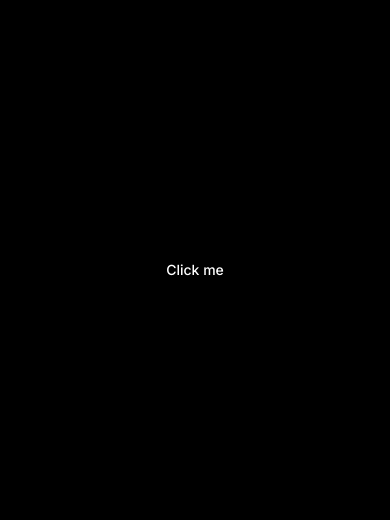
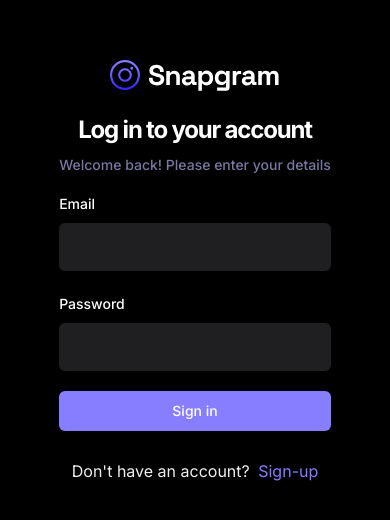
Before and after one commit to pinky-banik/Social-Media-jm, a React (Vite) app: page /sign-in in a window 390 px wide. Shown: the part 152-672 px from the top of the page. Built offline with nearby package versions, Linux system fonts and the light colour scheme; no server answers.

Commit message:
sign in dobne

```diff
--- a/src/_auth/forms/SigninForm.tsx
+++ b/src/_auth/forms/SigninForm.tsx
@@ -1,12 +1,123 @@
+import * as z from "zod"
 import { Button } from "@/components/ui/button";
+import { zodResolver } from "@hookform/resolvers/zod"
+import { useForm } from "react-hook-form";
+import {
+    Form,
+    FormControl,
+    FormField,
+    FormItem,
+    FormLabel,
+    FormMessage,
+} from "@/components/ui/form"
+import { Input } from "@/components/ui/input"
+import { SigninValidation } from "@/lib/validation";
+import Loader from "@/components/shared/Loader";
+import { Link, useNavigate } from "react-router-dom";
+import { useToast } from "@/components/ui/use-toast"
+import { useSigninAccount } from "@/lib/react-query/queriesAndMutations";
+import { useUserContext } from "@/context/AuthContext";
 
 
-const SigninForm = () => {
+
+
+const SignInForm = () => {
+
+    const { toast } = useToast();
+    const { checkAuthUser, isLoading: isUserloading } = useUserContext();
+    const navigate = useNavigate();
+    const {
+        mutateAsync: signInAccount
+    } = useSigninAccount();
+
+    // 1. Define your form.
+    const form = useForm<z.infer<typeof SigninValidation>>({
+        resolver: zodResolver(SigninValidation),
+        defaultValues: {
+            email: '',
+            password: ''
+        },
+    })
+
+
+
+    // 2. Define a submit handler.
+    async function onSubmit(values: z.infer<typeof SigninValidation>) {
+
+        const session = await signInAccount({
+            email: values.email,
+            password: values.password,
+        })
+        console.log(session)
+
+        if (!session) {
+            return toast({ title: 'Sign in failed. Please try again.' })
+        }
+
+        const isLoggedIn = await checkAuthUser();
+        console.log(isLoggedIn);
+
+        if (isLoggedIn) {
+            form.reset();
+            navigate('/');
+        } else {
+            return toast({ title: 'Sign up failed. Please try again' })
+        }
+
+
+    }
     return (
-        <div>
-            <Button>Click me</Button>
-        </div>
+
+        <Form {...form}>
+            <div className="sw:w-420 flex-center flex-col">
+                <img src="/assets/images/logo.svg" alt="logo" />
+                <h2 className="h3-bold md:h2-bold pt-5 sm:pt-12">Log in to your account</h2>
+                <p className="text-light-3 small-medium md:base-regular mt-2">Welcome back! Please enter your details</p>
+                <form onSubmit={form.handleSubmit(onSubmit)} className="flex flex-col gap-5 w-full  mt-4">
+
+                    <FormField
+                        control={form.control}
+                        name="email"
+                        render={({ field }) => (
+                            <FormItem>
+                                <FormLabel className="shad-form_label">Email</FormLabel>
+                                <FormControl>
+                                    <Input type="text" className="shad-input" {...field} />
+                                </FormControl>
+                                <FormMessage />
+                            </FormItem>
+                        )}
+                    />
+                    <FormField
+                        control={form.control}
+                        name="password"
+                        render={({ field }) => (
+                            <FormItem>
+                                <FormLabel>Password</FormLabel>
+                                <FormControl>
+                                    <Input type="text" className="shad-input" {...field} />
+                                </FormControl>
+                                <FormMessage />
+                            </FormItem>
+                        )}
+                    />
+                    <Button className="shad-button_primary" type="submit">
+                        {
+                            isUserloading ? (
+                                <div className="flex-center gap-2 ">
+                                    <Loader /> Loading...
+                                </div>
+                            ) : "Sign in "
+                        }
+                    </Button>
+                    <p className="text-small-regular text-light-2 text-center mt-2">
+                        Don't have an account?  <Link className="text-primary-500 text-small-semibold ml-1" to="/sign-up">Sign-up</Link>
+                    </p>
+                </form>
+            </div>
+        </Form>
+
     );
 };
 
-export default SigninForm;
+export default SignInForm;
--- a/src/context/AuthContext.tsx
+++ b/src/context/AuthContext.tsx
@@ -71,7 +71,7 @@
     useEffect(()=>{
         if(
             localStorage.getItem('cookieFallback')=== '[]'
-          //  || localStorage.getItem('cookieFallback') === null
+           || localStorage.getItem('cookieFallback') === null
         ) navigate('/sign-in')
         checkAuthUser()
     },[])
--- a/src/lib/validation/index.ts
+++ b/src/lib/validation/index.ts
@@ -9,3 +9,7 @@
     email :  z.string().email(),
     password : z.string().min(8,{message: ' Password must be at least 8 characters.'})
 })
+export const SigninValidation = z.object({
+    email :  z.string().email(),
+    password : z.string().min(8,{message: ' Password must be at least 8 characters.'})
+})
```
